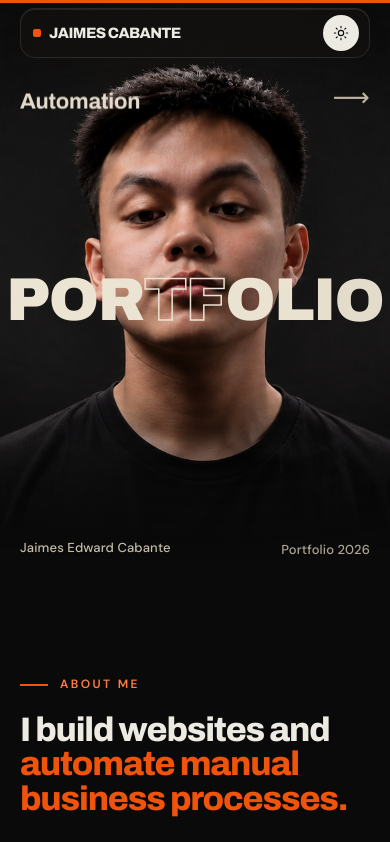
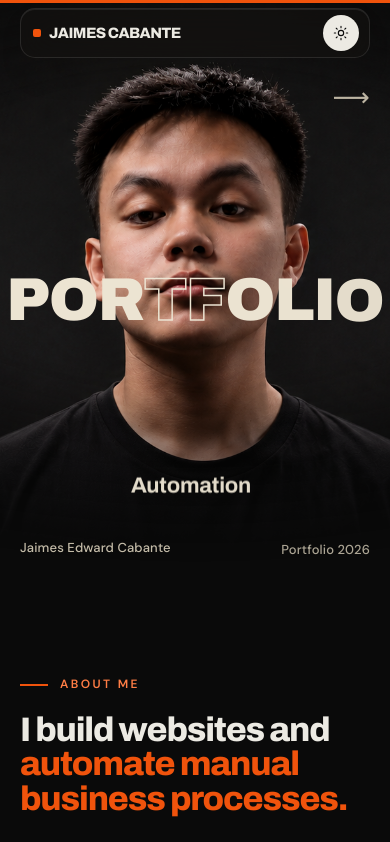
Before and after one commit to Jaimes-Onix/Jaimes-portfolio, a React (Vite) app: page / in a window 390 px wide. Shown: the top 842 px of the page. Built offline with nearby package versions, Linux system fonts and the light colour scheme.

Commit message:
adjustment in hero section

```diff
--- a/src/styles.css
+++ b/src/styles.css
@@ -507,9 +507,13 @@
     letter-spacing: 0.01em;
     color: #D6CDB8;
   }
+  /* role sits centred, below the neck (under the PORTFOLIO word) */
   .hmask__role {
-    top: clamp(82px, 12%, 120px);
-    left: clamp(20px, 4vw, 52px);
+    top: 82%;
+    left: 0;
+    right: 0;
+    display: flex;
+    justify-content: center;
     font-family: var(--font-display);
     font-weight: 700;
     font-size: clamp(22px, 2.7vw, 40px);
@@ -576,7 +580,8 @@
   @media (max-width: 760px) { .floatpos { display: none; } }
   @media (max-width: 640px) {
     .hmask { height: min(78vh, 600px); }
-    .hmask__role, .hmask__arrow { top: 84px; }
+    .hmask__arrow { top: 84px; }
+    .hmask__role { top: 78%; }
     /* shrink PORTFOLIO so it fits narrow screens instead of clipping at the edges */
     .hmask__word { font-size: clamp(38px, 15.5vw, 96px); letter-spacing: -0.02em; }
     .hmask__word .is-out { -webkit-text-stroke-width: 1.5px; text-stroke-width: 1.5px; }
```
